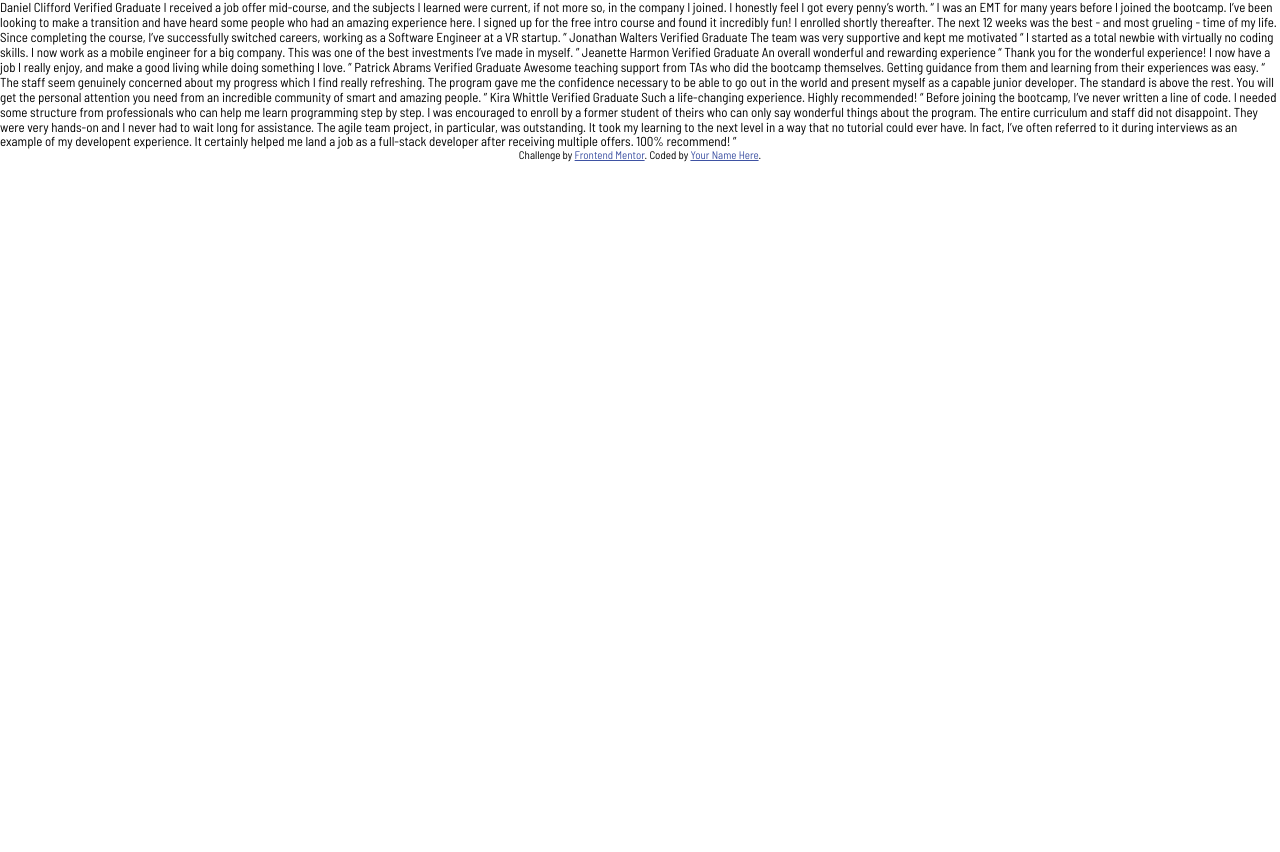
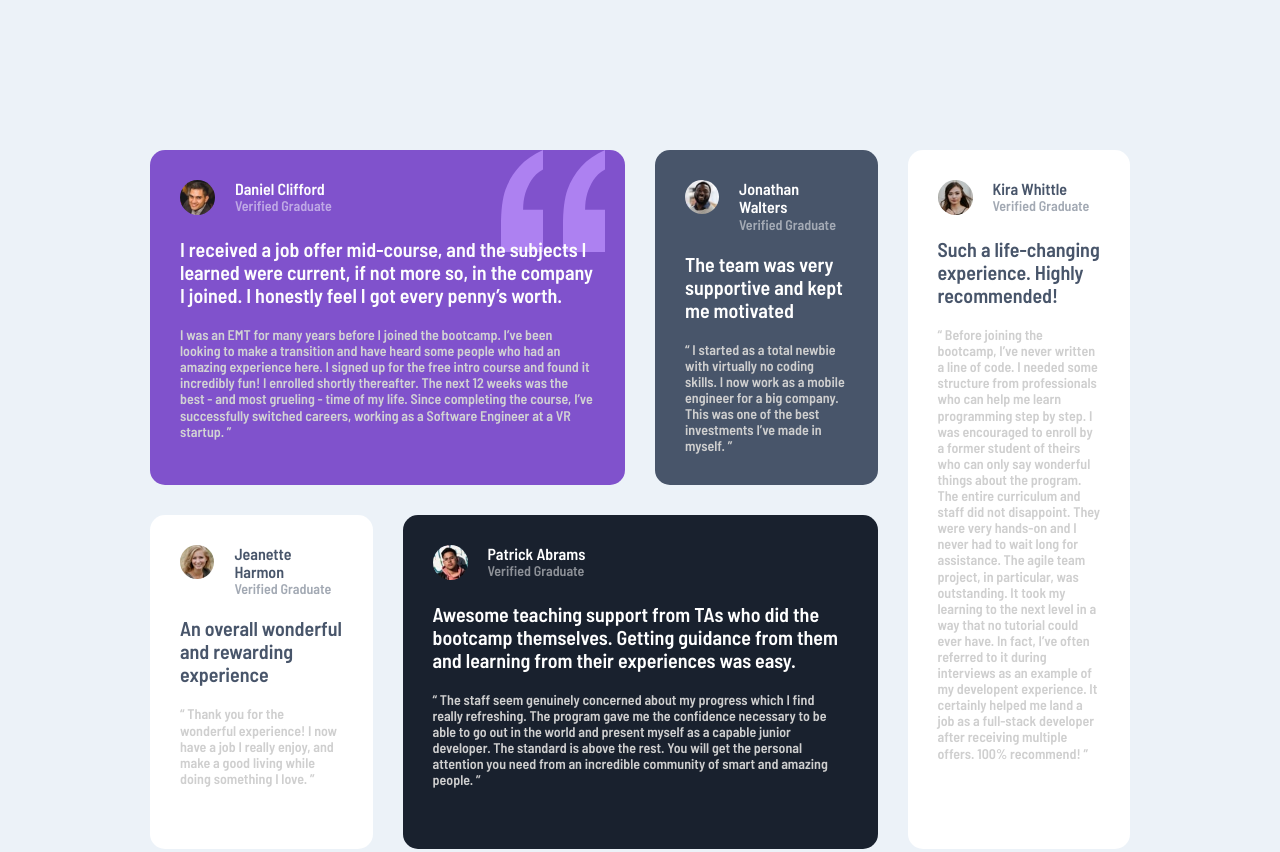
Before and after one commit to DiRenzoV/Testimonial-Grid-Challenge, a plain HTML site: page index.html in a window 1280 px wide. Shown: the top 852 px of the page. Before the commit the page ends 800 px from the top, so only its background shows below. Drawn offline with Linux system fonts and the light colour scheme.

Commit message:
project done.

```diff
--- a/css/styles.css
+++ b/css/styles.css
@@ -22,8 +22,114 @@ html {
 
 body {
   font-family: 'Barlow Semi Condensed', sans-serif;
-  font-size: 1.3rem;
+  font-size: 1.4rem;
+  background-color: var(--light-grayish-blue);
 }
+
+img {
+  width: 100%;
+  border-radius: 50%;
+}
+/* --- Grid --- */
+.grid {
+  display: grid;
+  grid-template-rows: repeat(5);
+  gap: 3rem;
+  padding: 3rem;
+}
+
+/* --- Card --- */
+.card {
+  padding: 3rem;
+  border-radius: 15px;
+  background: var(--white);
+  color: var(--white);
+}
+
+.card--daniel {
+  background-color: var(--moderate-violet);
+  opacity: .9;
+  position: relative;
+  isolation: isolate;
+}
+
+.card--daniel::after {
+  content: url(/images/bg-pattern-quotation.svg);
+  position: absolute;
+  top: 0;
+  right: 2rem;
+  z-index: -1;
+}
+
+.card--jonathan {
+  background: var(--very-dark-grayish-blue);
+}
+
+.card--jeanette {
+  color: var(--very-dark-grayish-blue);
+}
+
+.card--patrick {
+  background: var(--very-dark-blackish-blue);
+}
+
+.card--kira {
+  color: var(--very-dark-grayish-blue);
+}
+
+.media-obj {
+  display: flex;
+  gap: 2rem;
+}
+
+.avatar {
+  width: 3.5rem;
+}
+
+.name {
+  font-size: 1.6rem;
+}
+
+.graduate {
+  font-weight: 600;
+  opacity: .5;
+}
+
+.card__heading {
+  font-size: 2rem;
+  margin: 2rem 0;
+}
+
+.card__body {
+  color: var(--light-gray);
+  font-weight: 600;
+}
+
+@media screen and ( min-width: 1024px ) {
+
+  .grid {
+    padding: 15rem;
+    grid-template-columns: repeat(4, 1fr);
+    grid-template-rows: repeat(2, 1fr);
+    grid-area:
+    "big big side"
+    "... ... side";
+  }
+
+  .card--daniel {
+    grid-column: 1 / 3;
+  }
+
+  .card--patrick {
+    grid-column: 2 / 4;
+  }
+
+  .card--kira {
+    grid-column: 4 / -1;
+    grid-row: 1 / -1;
+  }
+}
+
 /* --- Attribution --- */
 
 .attribution {
--- a/index.html
+++ b/index.html
@@ -27,39 +27,133 @@
     <title>Frontend Mentor | [Challenge Name Here]</title>
   </head>
   <body>
-    Daniel Clifford Verified Graduate I received a job offer mid-course, and the
-    subjects I learned were current, if not more so, in the company I joined. I
-    honestly feel I got every penny’s worth. “ I was an EMT for many years
-    before I joined the bootcamp. I’ve been looking to make a transition and
-    have heard some people who had an amazing experience here. I signed up for
-    the free intro course and found it incredibly fun! I enrolled shortly
-    thereafter. The next 12 weeks was the best - and most grueling - time of my
-    life. Since completing the course, I’ve successfully switched careers,
-    working as a Software Engineer at a VR startup. ” Jonathan Walters Verified
-    Graduate The team was very supportive and kept me motivated “ I started as a
-    total newbie with virtually no coding skills. I now work as a mobile
-    engineer for a big company. This was one of the best investments I’ve made
-    in myself. ” Jeanette Harmon Verified Graduate An overall wonderful and
-    rewarding experience “ Thank you for the wonderful experience! I now have a
-    job I really enjoy, and make a good living while doing something I love. ”
-    Patrick Abrams Verified Graduate Awesome teaching support from TAs who did
-    the bootcamp themselves. Getting guidance from them and learning from their
-    experiences was easy. “ The staff seem genuinely concerned about my progress
-    which I find really refreshing. The program gave me the confidence necessary
-    to be able to go out in the world and present myself as a capable junior
-    developer. The standard is above the rest. You will get the personal
-    attention you need from an incredible community of smart and amazing people.
-    ” Kira Whittle Verified Graduate Such a life-changing experience. Highly
-    recommended! “ Before joining the bootcamp, I’ve never written a line of
-    code. I needed some structure from professionals who can help me learn
-    programming step by step. I was encouraged to enroll by a former student of
-    theirs who can only say wonderful things about the program. The entire
-    curriculum and staff did not disappoint. They were very hands-on and I never
-    had to wait long for assistance. The agile team project, in particular, was
-    outstanding. It took my learning to the next level in a way that no tutorial
-    could ever have. In fact, I’ve often referred to it during interviews as an
-    example of my developent experience. It certainly helped me land a job as a
-    full-stack developer after receiving multiple offers. 100% recommend! ”
+    <main>
+      <div class="grid">
+        <div class="card card--daniel">
+          <div class="media-obj">
+            <div class="avatar">
+              <img src="/images/image-daniel.jpg" alt="picture of a costumer" />
+            </div>
+            <div>
+              <h2 class="name">Daniel Clifford</h2>
+              <p class="graduate">Verified Graduate</p>
+            </div>
+          </div>
+          <h2 class="card__heading">
+            I received a job offer mid-course, and the subjects I learned were
+            current, if not more so, in the company I joined. I honestly feel I
+            got every penny’s worth.
+          </h2>
+          <p class="card__body">
+            I was an EMT for many years before I joined the bootcamp. I’ve been
+            looking to make a transition and have heard some people who had an
+            amazing experience here. I signed up for the free intro course and
+            found it incredibly fun! I enrolled shortly thereafter. The next 12
+            weeks was the best - and most grueling - time of my life. Since
+            completing the course, I’ve successfully switched careers, working
+            as a Software Engineer at a VR startup. ”
+          </p>
+        </div>
+        <div class="card card--jonathan">
+          <div class="media-obj">
+            <div class="avatar">
+              <img
+                src="/images/image-jonathan.jpg"
+                alt="picture of a costumer"
+              />
+            </div>
+            <div>
+              <h2 class="name">Jonathan Walters</h2>
+              <p class="graduate">Verified Graduate</p>
+            </div>
+          </div>
+          <h2 class="card__heading">
+            The team was very supportive and kept me motivated
+          </h2>
+          <p class="card__body">
+            “ I started as a total newbie with virtually no coding skills. I now
+            work as a mobile engineer for a big company. This was one of the
+            best investments I’ve made in myself. ”
+          </p>
+        </div>
+        <div class="card card--jeanette">
+          <div class="media-obj">
+            <div class="avatar">
+              <img
+                src="/images/image-jeanette.jpg"
+                alt="picture of a costumer"
+              />
+            </div>
+            <div>
+              <h2 class="name">Jeanette Harmon</h2>
+              <p class="graduate">Verified Graduate</p>
+            </div>
+          </div>
+          <h2 class="card__heading">
+            An overall wonderful and rewarding experience
+          </h2>
+          <p class="card__body">
+            “ Thank you for the wonderful experience! I now have a job I really
+            enjoy, and make a good living while doing something I love. ”
+          </p>
+        </div>
+        <div class="card card--patrick">
+          <div class="media-obj">
+            <div class="avatar">
+              <img
+                src="/images/image-patrick.jpg"
+                alt="picture of a costumer"
+              />
+            </div>
+            <div>
+              <h2 class="name">Patrick Abrams</h2>
+              <p class="graduate">Verified Graduate</p>
+            </div>
+          </div>
+          <h2 class="card__heading">
+            Awesome teaching support from TAs who did the bootcamp themselves.
+            Getting guidance from them and learning from their experiences was
+            easy.
+          </h2>
+          <p class="card__body">
+            “ The staff seem genuinely concerned about my progress which I find
+            really refreshing. The program gave me the confidence necessary to
+            be able to go out in the world and present myself as a capable
+            junior developer. The standard is above the rest. You will get the
+            personal attention you need from an incredible community of smart
+            and amazing people. ”
+          </p>
+        </div>
+        <div class="card card--kira">
+          <div class="media-obj">
+            <div class="avatar">
+              <img src="/images/image-kira.jpg" alt="picture of a costumer" />
+            </div>
+            <div>
+              <h2 class="name">Kira Whittle</h2>
+              <p class="graduate">Verified Graduate</p>
+            </div>
+          </div>
+          <h2 class="card__heading">
+            Such a life-changing experience. Highly recommended!
+          </h2>
+          <p class="card__body">
+            “ Before joining the bootcamp, I’ve never written a line of code. I
+            needed some structure from professionals who can help me learn
+            programming step by step. I was encouraged to enroll by a former
+            student of theirs who can only say wonderful things about the
+            program. The entire curriculum and staff did not disappoint. They
+            were very hands-on and I never had to wait long for assistance. The
+            agile team project, in particular, was outstanding. It took my
+            learning to the next level in a way that no tutorial could ever
+            have. In fact, I’ve often referred to it during interviews as an
+            example of my developent experience. It certainly helped me land a
+            job as a full-stack developer after receiving multiple offers. 100%
+            recommend! ”
+          </p>
+        </div>
+      </div>
+    </main>
 
     <div class="attribution">
       Challenge by
```
